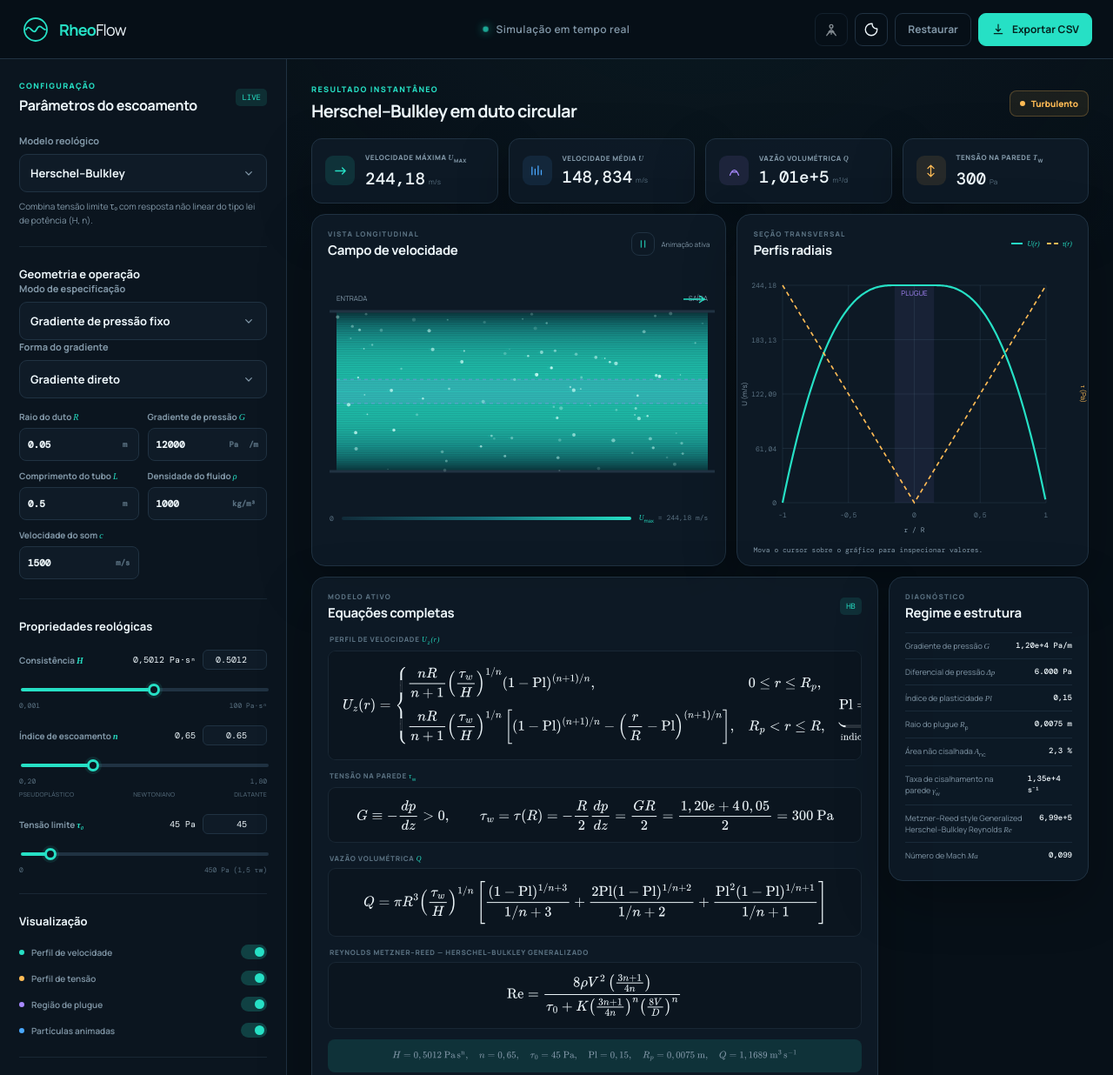
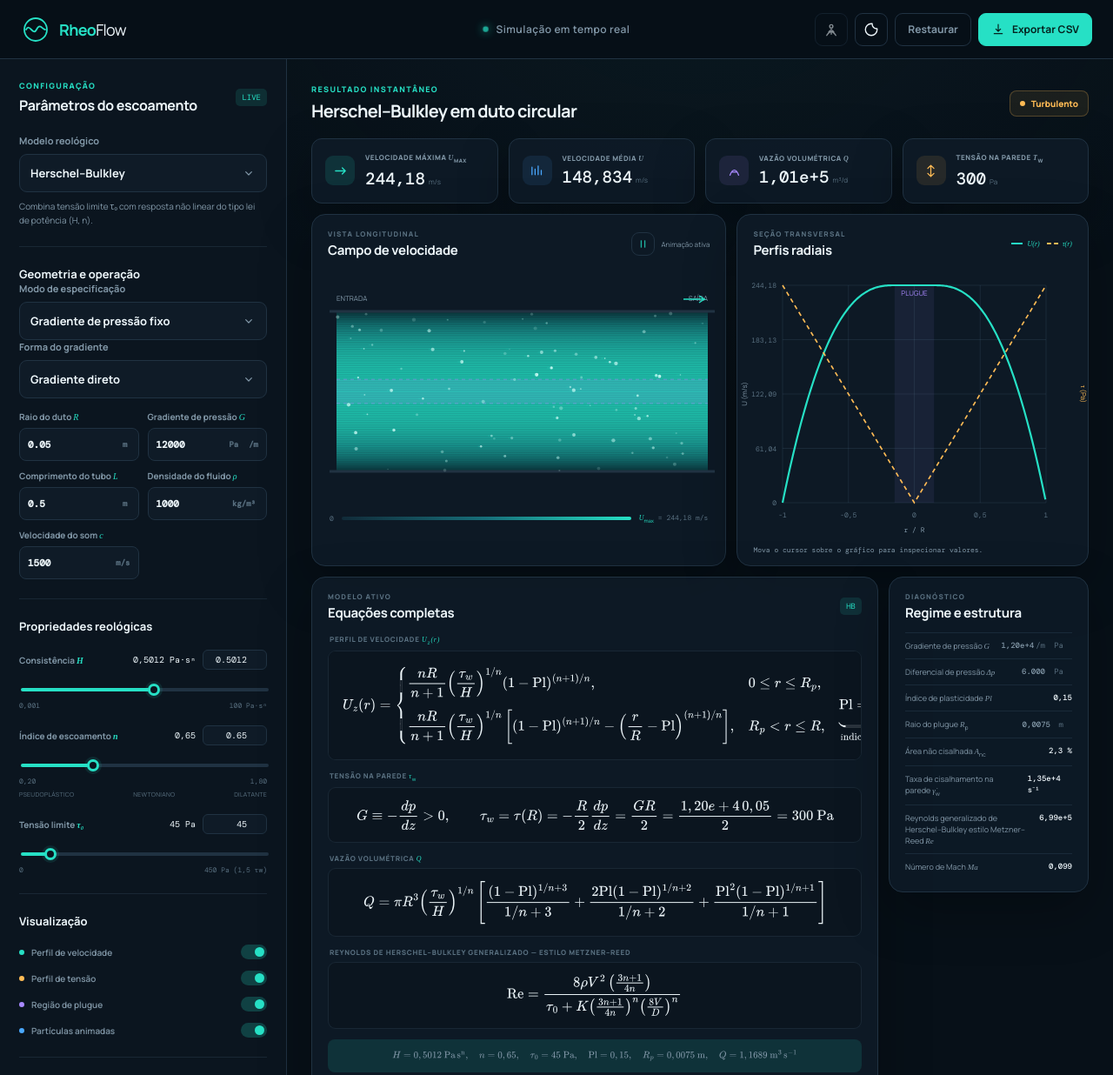
Before and after one commit to filipeduardo/RheoFlowDemo, a plain HTML site: page index.html in a window 1280 px wide. Shown: the top 1236 px of the page at 87% size. Drawn offline with nearby package versions, Linux system fonts and the light colour scheme.

Commit message:
Add unit toggles to diagnostics and translate Reynolds labels to Portuguese.
The Regime e estrutura card now exposes pressure/length unit selects,
so outputs stay toggleable regardless of which flow-drive input is active.
Also translate the Metzner–Reed Herschel–Bulkley labels added in the
previous commit into Brazilian Portuguese.

Generated with [Devin](https://devin.ai)

Co-Authored-By: Devin <158243242+devin-ai-integration[bot]@users.noreply.github.com>

```diff
--- a/app.js
+++ b/app.js
@@ -175,6 +175,7 @@ const els = {
   machNumber: $('#machNumber'),
   plasticityIndex: $('#plasticityIndex'),
   plugRadius: $('#plugRadius'),
+  plugRadiusUnit: $('#plugRadiusUnit'),
   plugArea: $('#plugArea'),
   wallShearRate: $('#wallShearRate'),
   equation: $('#equation'),
@@ -476,12 +477,18 @@ function updateMetrics(data, mode = {}) {
   els.flowRateUnit.textContent = getUnitLabel('flowRate');
   els.wallStress.textContent = formatValue(fromSI(data.tauW, 'pressure'));
   els.wallStressUnit.textContent = getUnitLabel('pressure');
-  els.pressureGradient.textContent = formatDisplay(params.G, 'pressureGradient');
+  els.pressureGradient.textContent = formatValue(fromSI(params.G, 'pressureGradient'), 3);
   els.plasticityIndex.textContent = data.tau0 > 0 ? formatValue(data.Pl, 4) : '0';
-  els.plugRadius.textContent = data.tau0 > 0 ? formatDisplay(data.Rp, 'length', 4) : 'Não se aplica';
+  if (data.tau0 > 0) {
+    els.plugRadius.textContent = formatValue(fromSI(data.Rp, 'length'), 4);
+    if (els.plugRadiusUnit) els.plugRadiusUnit.hidden = false;
+  } else {
+    els.plugRadius.textContent = 'Não se aplica';
+    if (els.plugRadiusUnit) els.plugRadiusUnit.hidden = true;
+  }
   els.plugArea.textContent = data.tau0 > 0 ? `${formatValue(data.Pl * data.Pl * 100, 1)} %` : '0 %';
   els.wallShearRate.textContent = `${formatValue(data.wallShearRate, 3)} s⁻¹`;
-  els.pressureDifferenceOutput.textContent = formatDisplay(mode.pressureDifference ?? (params.G * params.tubeLength), 'pressure');
+  els.pressureDifferenceOutput.textContent = formatValue(fromSI(mode.pressureDifference ?? (params.G * params.tubeLength), 'pressure'), 3);
   els.reynoldsNumber.textContent = formatValue(re, 2);
   els.machNumber.textContent = formatValue(mach, 3);
   els.legendMax.innerHTML = `<span class="math">U<sub>max</sub></span> = ${formatValue(fromSI(data.maxVelocity, 'velocity'))} ${getUnitLabel('velocity')}`;
@@ -842,7 +849,7 @@ function updateUnitSelects() {
     const dimension = select.dataset.dimension;
     if (dimension && units[dimension]) select.value = units[dimension];
   });
-  if (els.pressureGradientUnitDenominator) els.pressureGradientUnitDenominator.textContent = `/${getUnitDef('length', units.length).label}`;
+  $$('.unit-denominator').forEach((el) => { el.textContent = `/${getUnitDef('length', units.length).label}`; });
   if (els.soundSpeedUnit) els.soundSpeedUnit.textContent = getUnitLabel('velocity');
 }
 
--- a/index.html
+++ b/index.html
@@ -267,7 +267,7 @@
               <div class="equation" id="flowRateEquation"></div>
             </div>
             <div class="equation-group compact">
-              <span class="equation-label">Reynolds Metzner–Reed — Herschel–Bulkley generalizado</span>
+              <span class="equation-label">Reynolds de Herschel–Bulkley generalizado — estilo Metzner–Reed</span>
               <div class="equation" id="reynoldsEquation"></div>
             </div>
             <div class="equation-vars" id="equationVars"></div>
@@ -276,13 +276,32 @@
           <article class="card diagnostics-card">
             <div class="card-header"><div><span class="card-kicker">Diagnóstico</span><h3>Regime e estrutura</h3></div></div>
             <div class="diagnostic-list">
-              <div><span>Gradiente de pressão <span class="math">G</span></span><strong id="pressureGradient">—</strong></div>
-              <div><span>Diferencial de pressão <span class="math">Δp</span></span><strong id="pressureDifferenceOutput">—</strong></div>
+              <div>
+                <span>Gradiente de pressão <span class="math">G</span></span>
+                <span class="diagnostic-value">
+                  <strong id="pressureGradient">—</strong>
+                  <span class="unit-denominator">/m</span>
+                  <select class="unit-select" data-dimension="pressure" aria-label="Unidade de pressão"><option value="Pa" selected>Pa</option><option value="kPa">kPa</option><option value="psi">psi</option></select>
+                </span>
+              </div>
+              <div>
+                <span>Diferencial de pressão <span class="math">Δp</span></span>
+                <span class="diagnostic-value">
+                  <strong id="pressureDifferenceOutput">—</strong>
+                  <select class="unit-select" data-dimension="pressure" aria-label="Unidade de pressão"><option value="Pa" selected>Pa</option><option value="kPa">kPa</option><option value="psi">psi</option></select>
+                </span>
+              </div>
               <div><span>Índice de plasticidade <span class="math">Pl</span></span><strong id="plasticityIndex">—</strong></div>
-              <div><span>Raio do plugue <span class="math">R<sub>p</sub></span></span><strong id="plugRadius">—</strong></div>
+              <div>
+                <span>Raio do plugue <span class="math">R<sub>p</sub></span></span>
+                <span class="diagnostic-value">
+                  <strong id="plugRadius">—</strong>
+                  <select class="unit-select" data-dimension="length" aria-label="Unidade de comprimento" id="plugRadiusUnit"><option value="m" selected>m</option><option value="ft">ft</option><option value="in">in</option></select>
+                </span>
+              </div>
               <div><span>Área não cisalhada <span class="math">A<sub>nc</sub></span></span><strong id="plugArea">—</strong></div>
               <div><span>Taxa de cisalhamento na parede <span class="math">γ̇<sub>w</sub></span></span><strong id="wallShearRate">—</strong></div>
-              <div><span>Metzner–Reed style Generalized Herschel–Bulkley Reynolds <span class="math">Re</span></span><strong id="reynoldsNumber">—</strong></div>
+              <div><span>Reynolds generalizado de Herschel–Bulkley estilo Metzner–Reed <span class="math">Re</span></span><strong id="reynoldsNumber">—</strong></div>
               <div><span>Número de Mach <span class="math">Ma</span></span><strong id="machNumber">—</strong></div>
             </div>
           </article>
--- a/styles.css
+++ b/styles.css
@@ -187,6 +187,10 @@ input[type='range']::-moz-range-thumb { width: 9px; height: 9px; border-radius:
 .diagnostic-list div { padding: 8px 0; border-top: 1px solid var(--border-soft); display: flex; justify-content: space-between; gap: 12px; font-size: calc(var(--font-scale, 1) * 9px); }
 .diagnostic-list span { color: var(--muted); }
 .diagnostic-list strong { font-family: var(--mono); font-weight: 500; }
+.diagnostic-value { display: flex; align-items: center; gap: 2px; }
+.diagnostic-list .unit-select { appearance: none; border: 0; background: transparent; color: var(--muted-2); font-family: var(--mono); font-size: calc(var(--font-scale, 1) * 9px); cursor: pointer; padding: 0 10px 0 2px; text-align: right; outline: none; }
+.diagnostic-list .unit-select:focus { color: var(--cyan); }
+.diagnostic-list .unit-denominator { color: var(--muted-2); font-family: var(--mono); font-size: calc(var(--font-scale, 1) * 9px); }
 .assumption-note { margin: 14px 2px 0; color: var(--muted-2); font-size: calc(var(--font-scale, 1) * 8px); text-align: center; }
 .equation-si-note { margin: -8px 18px 14px; color: var(--muted-2); font-size: calc(var(--font-scale, 1) * 8px); text-align: center; }
 
```
